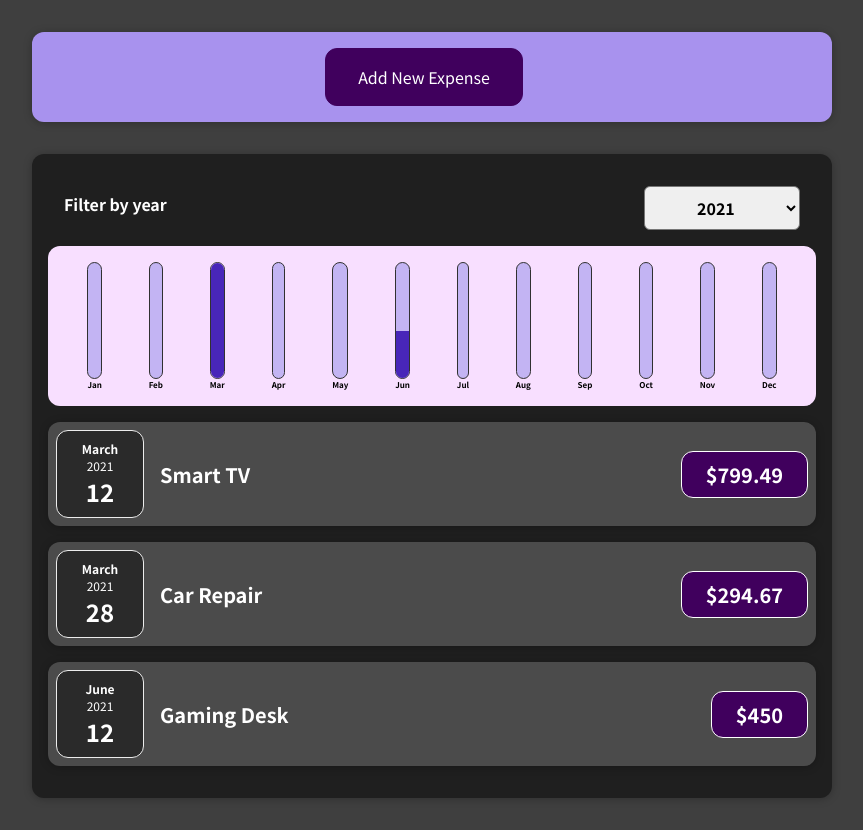
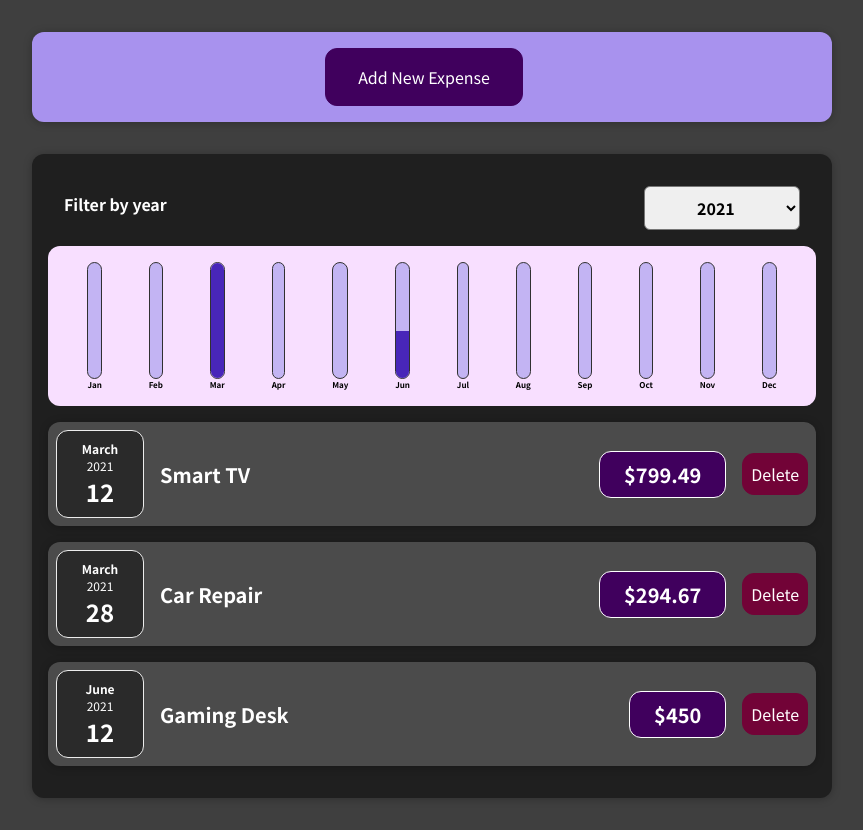
Before and after one commit to ahmed-sakka/expense-tracker, a React (Create React App) app: page / in a window 1280 px wide. Shown: the whole page, without its empty margins (208-1071 px from the left). Built offline with nearby package versions, Linux system fonts and the light colour scheme.

Commit message:
delete expense

```diff
--- a/src/App.js
+++ b/src/App.js
@@ -27,10 +27,29 @@ const App = () => {
     setFilteredYear(expense.date.getFullYear().toString()); // filter by the year of the added expense
   };
 
+  const deleteExpenseHandler = expenseId => {
+    setExpenses((prevExpenses) => {
+      const deletedExpense = prevExpenses.filter(expense => expense.id === expenseId)[0];
+      const updatedExpenses = prevExpenses.filter(expense => expense.id !== expenseId);
+      // update filtered year if all expenses of selected year are deleted
+      if (updatedExpenses.length > 0 && updatedExpenses.filter(expense => expense.date.getFullYear() === deletedExpense.date.getFullYear()).length === 0) {
+        setFilteredYear(updatedExpenses[0].date.getFullYear().toString());
+      }
+      return updatedExpenses;
+    });
+
+  };
+
   return (
     <div>
       <NewExpense onAddExpense={addExpenseHandler} />
-      <Expenses items={expenses} minYear={minYear} maxYear ={maxYear} filteredYear={filteredYear} onSelectYear={filterChangeHandler} />
+      <Expenses
+        items={expenses}
+        minYear={minYear}
+        maxYear={maxYear}
+        filteredYear={filteredYear}
+        onSelectYear={filterChangeHandler}
+        onDeleteItem={deleteExpenseHandler} />
     </div>
   );
 };
--- a/src/components/Expenses/ExpenseItem.js
+++ b/src/components/Expenses/ExpenseItem.js
@@ -5,6 +5,9 @@ import Card from '../UI/Card';
 import classes from './ExpenseItem.module.css';
 
 const ExpenseItem = (props) => {
+  const handleDeleteItem = () => {
+    props.onDeleteItem(props.id);
+  };
   return (
     <li>
       <Card className={classes['expense-item']}>
@@ -12,6 +15,9 @@ const ExpenseItem = (props) => {
         <div className={classes['expense-item__description']}>
           <h2>{props.title}</h2>
           <div className={classes['expense-item__price']}>${props.amount}</div>
+          <div className={classes['expense-item__delete']}>
+            <button onClick={handleDeleteItem}>Delete</button>
+          </div>
         </div>
       </Card>
     </li>
--- a/src/components/Expenses/ExpenseItem.module.css
+++ b/src/components/Expenses/ExpenseItem.module.css
@@ -35,6 +35,33 @@
   border-radius: 12px;
 }
 
+.expense-item__delete button {
+  font: inherit;
+  cursor: pointer;
+  padding: 0.5rem;
+  border: 1px solid #720337;
+  background-color: #720337;
+  color: white;
+  border-radius: 12px;
+}
+
+.expense-item__delete button:hover,
+.expense-item__delete button:active {
+  background-color: #a5024e;
+  border-color: #a5024e;
+}
+
+.expense-item__delete button.alternative {
+  color: #220131;
+  border-color: transparent;
+  background-color: transparent;
+}
+
+.expense-item__delete button.alternative:hover,
+.expense-item__delete button.alternative:active {
+  background-color: #ddb3f8;
+}
+
 @media (min-width: 580px) {
   .expense-item__description {
     flex-direction: row;
--- a/src/components/Expenses/Expenses.js
+++ b/src/components/Expenses/Expenses.js
@@ -22,7 +22,7 @@ const Expenses = (props) => {
           onChangeFilter={props.onSelectYear}
         />
         <ExpensesChart expenses={filteredExpenses} />
-        <ExpensesList items={filteredExpenses} />
+        <ExpensesList items={filteredExpenses} onDeleteItem={props.onDeleteItem} />
       </Card>
     </div>
   );
--- a/src/components/Expenses/ExpensesList.js
+++ b/src/components/Expenses/ExpensesList.js
@@ -13,9 +13,11 @@ const ExpensesList = (props) => {
       {props.items.map((expense) => (
         <ExpenseItem
           key={expense.id}
+          id={expense.id}
           title={expense.title}
           amount={expense.amount}
           date={expense.date}
+          onDeleteItem={props.onDeleteItem}
         />
       ))}
     </ul>
```
